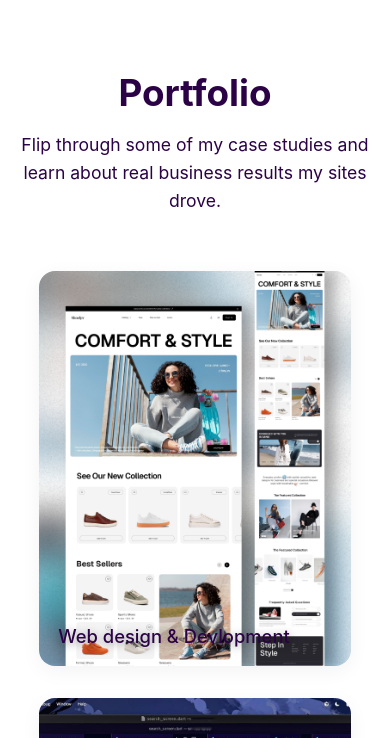
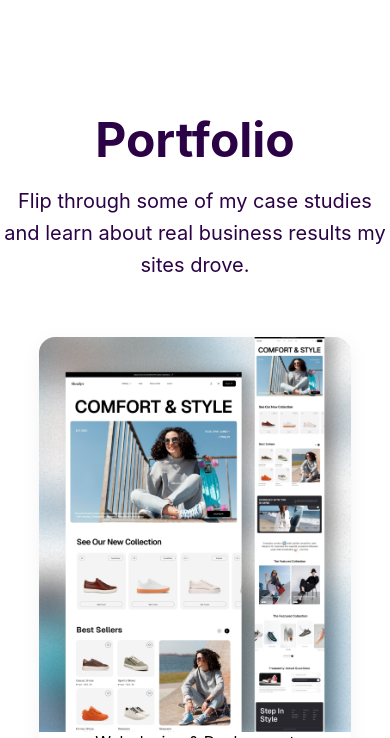
Before and after one commit to Matt-tech11/Mattech, a React (Vite) app: page / in a window 390 px wide. Shown: the part 830-1568 px from the top of the page. Built offline with nearby package versions, Linux system fonts and the light colour scheme.

Commit message:
improved UI

```diff
--- a/src/components/Navbar.module.css
+++ b/src/components/Navbar.module.css
@@ -49,11 +49,6 @@
   box-sizing: border-box;
 }
 
-.bar {
-  width: 25px;
-  height: 3px;
-  background-color: #2b0246;
-}
 
 /* RESPONSIVE SECTION */
 @media (max-width: 768px) {
--- a/src/pages/Home.module.css
+++ b/src/pages/Home.module.css
@@ -148,6 +148,7 @@
   line-height: 1.6;
 }
 
+
 .grid {
   width: 80%;
   margin: 0 auto;
@@ -155,6 +156,7 @@
   grid-template-columns: repeat(2, 1fr);
   gap: 3rem;
   margin-top: 2rem;
+  perspective: 1000px;
 }
 
 .card {
@@ -165,8 +167,24 @@
   background: #fff;
   box-shadow: 0 5px 20px rgba(0, 0, 0, 0.05);
   cursor: pointer;
-  transform: translateY(0);
+  animation: slideIn linear forwards;
+  animation-timeline: view();
+  animation-range: entry 5% cover 30%;
   transition: transform 0.3s ease, box-shadow 0.3s ease;
+}
+
+
+@keyframes slideIn {
+  from {
+    opacity: 0;
+    transform: translateY(100px) rotateX(-10deg) scale(0.9);
+    filter: blur(5px);
+  }
+  to {
+    opacity: 1;
+    transform: translateY(0) rotateX(0) scale(1);
+    filter: blur(0);
+  }
 }
 
 .card img {
@@ -176,60 +194,27 @@
 }
 
 .card:hover {
+
   transform: translateY(-6px);
   box-shadow: 0 15px 35px rgba(0, 0, 0, 0.1);
 }
 
-/* Title overlay */
-.others {
-  position: absolute;
-  bottom: 1.2rem;
-  left: 1.2rem;
-  color: #2b0246;
-  font-size: 1.15rem;
-  font-weight: 500;
-  text-shadow: 0 2px 10px rgba(0, 0, 0, 0.4);
-}
-
-/* Blurred card */
-.blurred img {
-  filter: blur(0px) brightness(1);
-  opacity: 1;
-  transition: 0.4s ease;
-}
-
-.blurred:hover img {
-  filter: blur(6px) brightness(0.9);
-  opacity: 0.75;
-}
 
 
-/* Mobile responsiveness */
+
 @media (max-width: 900px) {
   .grid {
     grid-template-columns: 1fr;
     gap: 2rem;
   }
 
-  .head {
-    font-size: 2.3rem;
+
+  @media (prefers-reduced-motion: reduce) {
+    .card {
+      animation: none;
+    }
   }
 }
-
-@media (max-width: 600px) {
-  .portfolioContainer {
-    padding: 80px 0;
-  }
-
-  .subhead {
-    font-size: 1.1rem;
-  }
-}
-
-
-
-
-
 
 .faqSection {
   max-width: 800px;
```
Also changed, not shown: src/pages/Home.jsx (+5 -8 lines).
